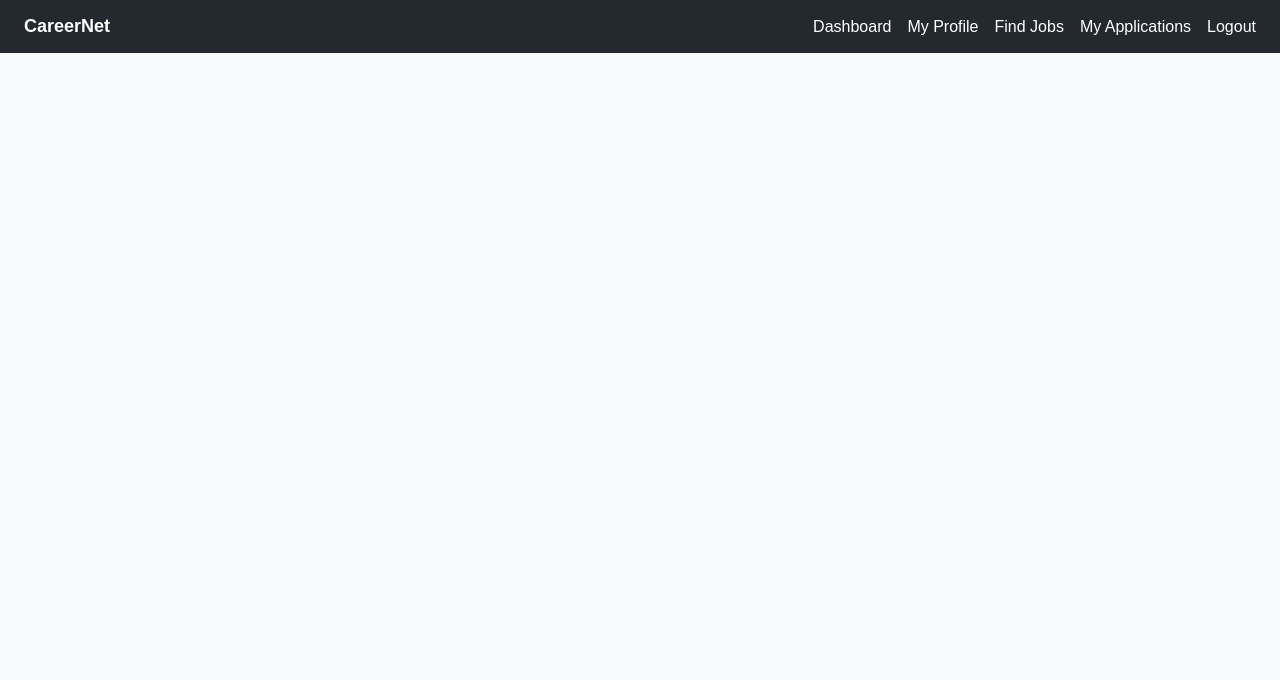
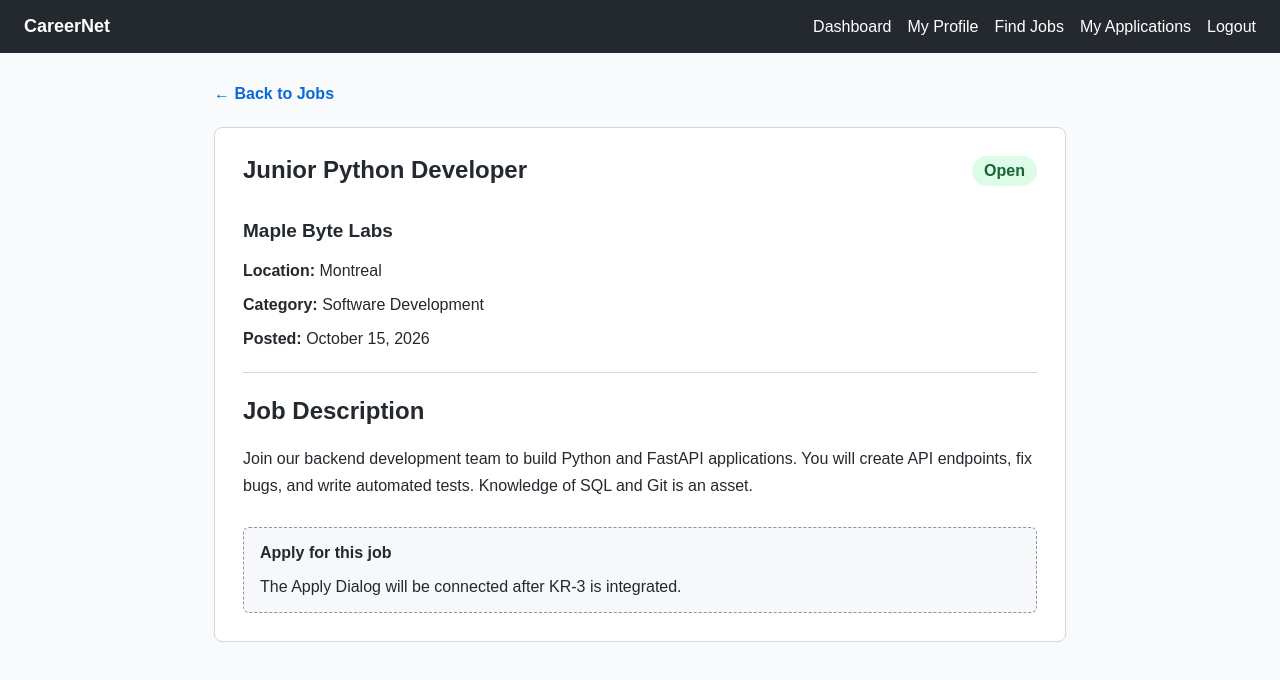
Before and after one commit to Sayf-01/SOEN341-2026, a React (Vite) app: page /jobs/1 in a window 1280 px wide. Shown: the top 680 px of the page. Built offline with nearby package versions, Linux system fonts and the light colour scheme; no server answers; sample sign-in values are in the browser's storage.

Commit message:
DA-3: Add job detail page with mock data

```diff
--- a/src/App.tsx
+++ b/src/App.tsx
@@ -13,6 +13,7 @@ import ProfilePage from "./pages/ProfilePage";
 
 // DA-1: Job Listing Page
 import JobsPage from "./pages/JobsPage";
+import JobDetailPage from "./pages/JobDetailPage";
 
 // DA-4: My Applications Page
 import MyApplicationsPage from "./pages/MyApplicationsPage";
@@ -67,7 +68,18 @@ function App() {
             }
           />
 
-          {/* DA-4: My Applications */}
+
+{/* DA-3: Job Detail Page */}
+<Route
+  path="/jobs/:id"
+  element={
+    <ProtectedRoute>
+      <JobDetailPage />
+    </ProtectedRoute>
+  }
+/>
+
+{/* DA-4: My Applications Page */}
 <Route
   path="/applications"
   element={
--- /dev/null
+++ b/src/pages/JobDetailPage.tsx
@@ -0,0 +1,256 @@
+
+import { useEffect, useState } from "react";
+import { Link, useParams } from "react-router-dom";
+
+import { getJob } from "../api/jobs";
+import type { JobDetail } from "../types/job";
+
+function JobDetailPage() {
+  // Read the job ID from the URL: /jobs/:id
+  const { id } = useParams<{ id: string }>();
+
+  const [job, setJob] = useState<JobDetail | null>(null);
+  const [isLoading, setIsLoading] = useState(true);
+  const [error, setError] = useState<string | null>(null);
+
+  useEffect(() => {
+    let cancelled = false;
+
+    async function loadJob() {
+      setIsLoading(true);
+      setError(null);
+      setJob(null);
+
+      const jobId = Number(id);
+
+      // Reject invalid IDs such as /jobs/abc.
+      if (
+        !id ||
+        !Number.isSafeInteger(jobId) ||
+        jobId <= 0
+      ) {
+        setIsLoading(false);
+        return;
+      }
+
+      try {
+        const result = await getJob(jobId);
+
+        if (!cancelled) {
+          setJob(result);
+        }
+      } catch (err) {
+        if (!cancelled) {
+          setError(
+            err instanceof Error
+              ? err.message
+              : "Failed to load job details."
+          );
+        }
+      } finally {
+        if (!cancelled) {
+          setIsLoading(false);
+        }
+      }
+    }
+
+    void loadJob();
+
+    return () => {
+      cancelled = true;
+    };
+  }, [id]);
+
+  const containerStyle = {
+    maxWidth: "900px",
+    margin: "0 auto",
+    padding: "32px 24px",
+  };
+
+  const backLinkStyle = {
+    color: "#0969da",
+    textDecoration: "none",
+    fontWeight: 600,
+  };
+
+  if (isLoading) {
+    return (
+      <main style={containerStyle}>
+        <p role="status">Loading job details...</p>
+      </main>
+    );
+  }
+
+  if (error) {
+    return (
+      <main style={containerStyle}>
+        <h1>Unable to load job</h1>
+
+        <p role="alert" style={{ color: "#b42318" }}>
+          {error}
+        </p>
+
+        <Link to="/jobs" style={backLinkStyle}>
+          Back to Jobs
+        </Link>
+      </main>
+    );
+  }
+
+  if (!job) {
+    return (
+      <main style={containerStyle}>
+        <h1>Job not found</h1>
+
+        <p>
+          The job you are looking for does not exist.
+        </p>
+
+        <Link to="/jobs" style={backLinkStyle}>
+          Back to Jobs
+        </Link>
+      </main>
+    );
+  }
+
+  const formattedDate = new Date(
+    job.posted_at
+  ).toLocaleDateString("en-CA", {
+    year: "numeric",
+    month: "long",
+    day: "numeric",
+  });
+
+  const isClosed = job.status === "closed";
+
+  return (
+    <main style={containerStyle}>
+      <Link to="/jobs" style={backLinkStyle}>
+        ← Back to Jobs
+      </Link>
+
+      <article
+        style={{
+          border: "1px solid #d0d7de",
+          borderRadius: "8px",
+          padding: "28px",
+          marginTop: "24px",
+          backgroundColor: "#ffffff",
+          color: "#24292f",
+        }}
+      >
+        <div
+          style={{
+            display: "flex",
+            alignItems: "flex-start",
+            justifyContent: "space-between",
+            gap: "16px",
+            flexWrap: "wrap",
+          }}
+        >
+          <h1 style={{ marginTop: 0 }}>
+            {job.title}
+          </h1>
+
+          <span
+            style={{
+              padding: "6px 12px",
+              borderRadius: "20px",
+              fontWeight: 600,
+              backgroundColor: isClosed
+                ? "#fef3f2"
+                : "#dcfce7",
+              color: isClosed
+                ? "#b42318"
+                : "#166534",
+            }}
+          >
+            {isClosed ? "Closed" : "Open"}
+          </span>
+        </div>
+
+        <h2
+          style={{
+            fontSize: "19px",
+            marginBottom: "20px",
+          }}
+        >
+          {job.company}
+        </h2>
+
+        <p>
+          <strong>Location:</strong> {job.location}
+        </p>
+
+        <p>
+          <strong>Category:</strong> {job.category}
+        </p>
+
+        <p>
+          <strong>Posted:</strong> {formattedDate}
+        </p>
+
+        <hr
+          style={{
+            border: "none",
+            borderTop: "1px solid #d0d7de",
+            margin: "24px 0",
+          }}
+        />
+
+        <h2>Job Description</h2>
+
+        <p
+          style={{
+            lineHeight: 1.7,
+            whiteSpace: "pre-wrap",
+          }}
+        >
+          {job.description}
+        </p>
+
+        <div style={{ marginTop: "28px" }}>
+          {isClosed ? (
+            <div
+              role="status"
+              style={{
+                padding: "16px",
+                backgroundColor: "#fef3f2",
+                color: "#b42318",
+                borderRadius: "6px",
+                fontWeight: 600,
+              }}
+            >
+              This job is closed.
+            </div>
+          ) : (
+            <div
+              style={{
+                padding: "16px",
+                border: "1px dashed #8c959f",
+                borderRadius: "6px",
+                backgroundColor: "#f6f8fa",
+              }}
+            >
+              <strong>Apply for this job</strong>
+
+              <p style={{ marginBottom: 0 }}>
+                The Apply Dialog will be connected
+                after KR-3 is integrated.
+              </p>
+
+              {/* DA-3 integration point:
+                  <ApplyDialog
+                    jobId={job.id}
+                    jobTitle={job.title}
+                  />
+              */}
+            </div>
+          )}
+        </div>
+      </article>
+    </main>
+  );
+}
+
+export default JobDetailPage;
```
Lines whose indentation alone changed are shown as unchanged.
